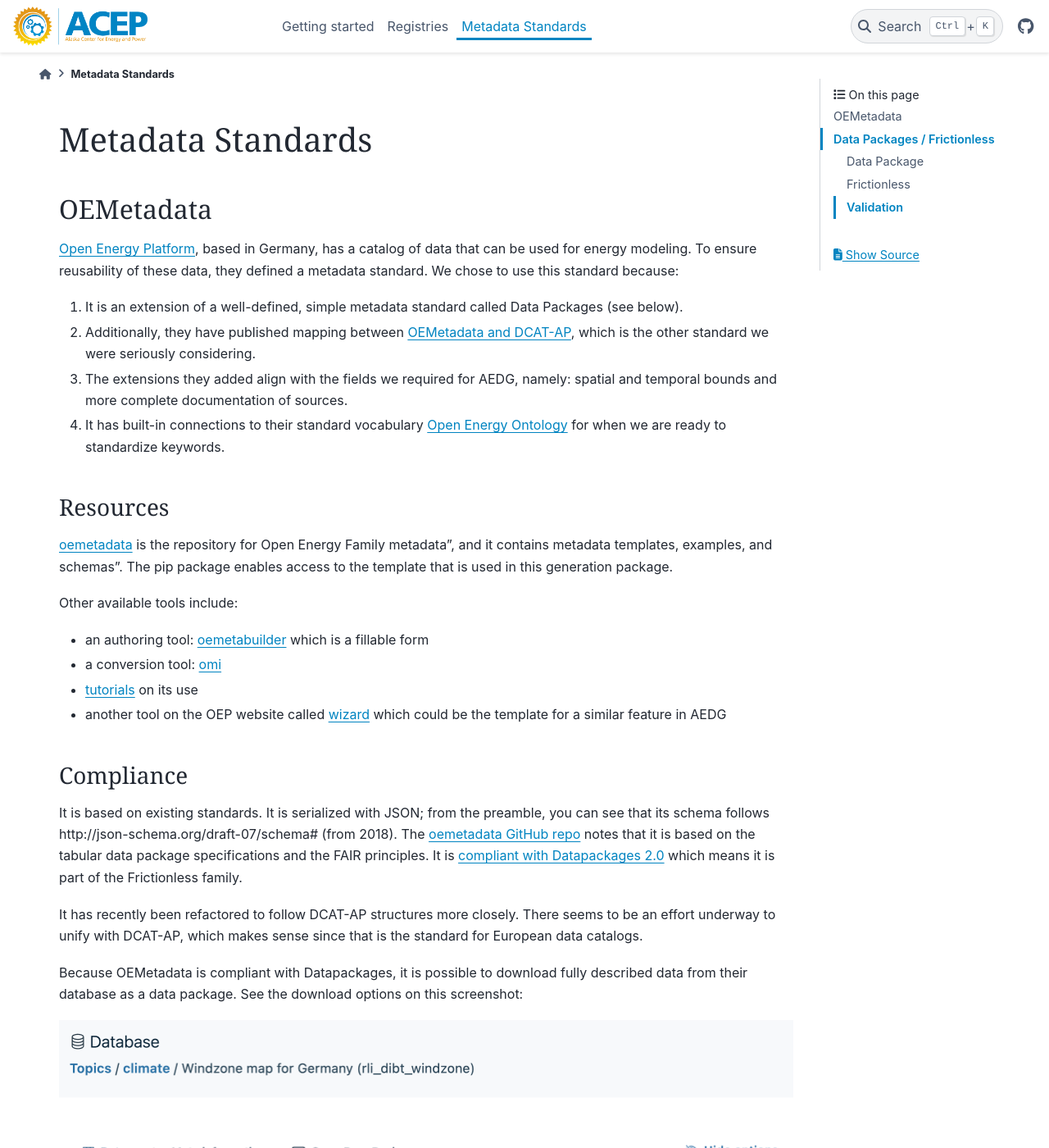
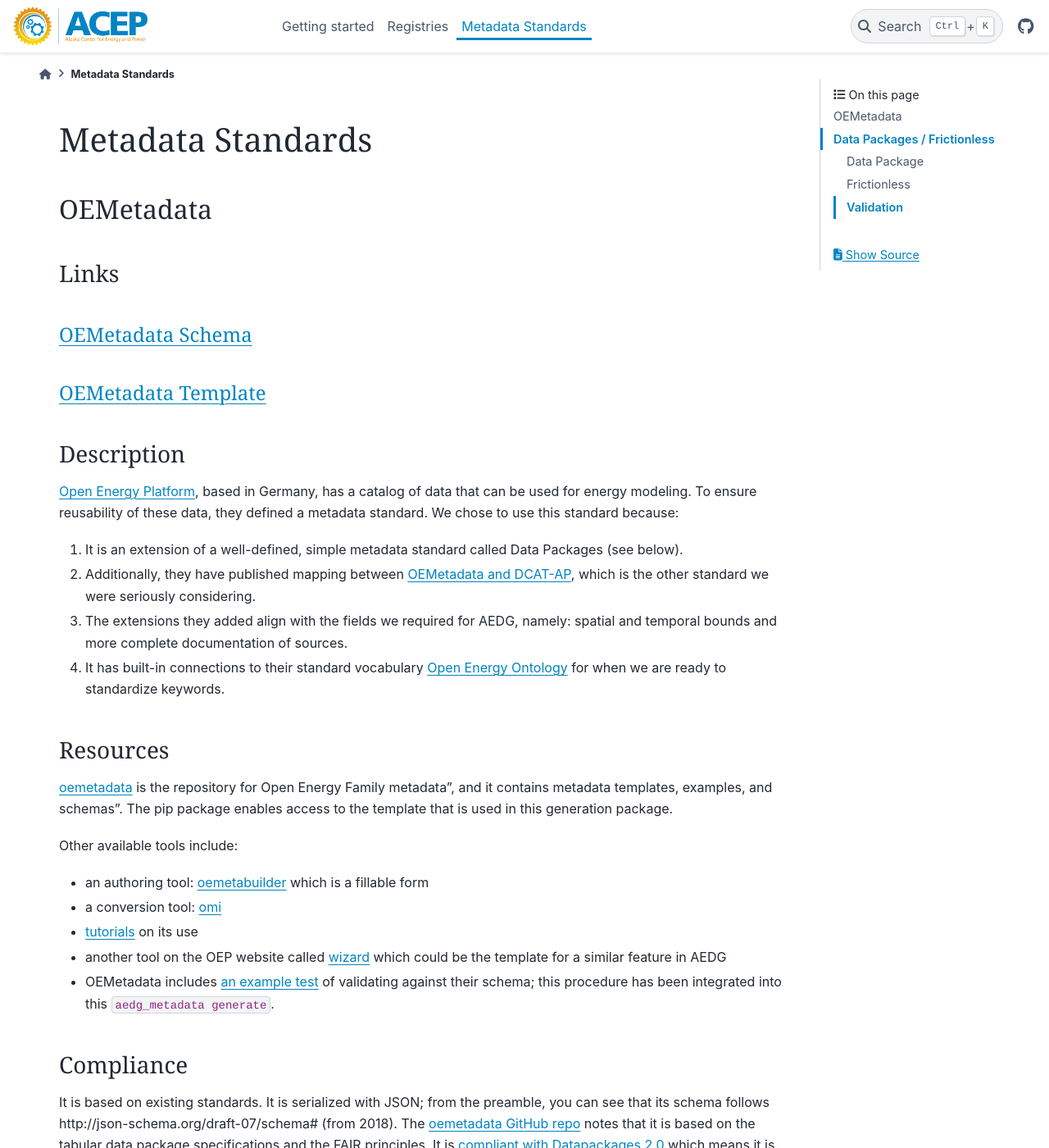
Before and after one commit to acep-aedg/aedg-metadata, a Sphinx documentation site: the page built from docs/source/oemetadata.md, in a window 1280 px wide and 1400 px high. Shown: the whole window at 82% size. Built offline with Sphinx 7.4.7 and the PyData theme 0.15.4, drawn with Linux system fonts in a browser that asks for light colours; pages that are not in the unit, such as notebooks, are missing from menus; some of the changed text lies outside the part shown.

Commit message:
add links to OEMetadata

```diff
--- a/docs/source/oemetadata.md
+++ b/docs/source/oemetadata.md
@@ -3,6 +3,14 @@
 
 (oemetadata-target)=
 ## OEMetadata
+
+### Links
+
+#### [OEMetadata Schema](https://github.com/OpenEnergyPlatform/oemetadata/blob/develop/oemetadata/latest/schema.json)
+
+#### [OEMetadata Template](https://github.com/OpenEnergyPlatform/oemetadata/blob/develop/oemetadata/latest/template.json)
+
+### Description
 
 [Open Energy Platform](https://openenergyplatform.org/), based in Germany, has a catalog of data that can be used for energy modeling. To ensure reusability of these data, they defined a metadata standard. We chose to use this standard because:
 
@@ -21,6 +29,7 @@
 - a conversion tool: [omi](https://omi.readthedocs.io/en/latest/)
 - [tutorials](https://openenergyplatform.github.io/academy/tutorials) on its use
 - another tool on the OEP website called [wizard](https://openenergyplatform.org/dataedit/wizard/) which could be the template for a similar feature in AEDG
+- OEMetadata includes [an example test](https://github.com/OpenEnergyPlatform/oemetadata/blob/develop/test/oemetadata/latest/test_example.py) of validating against their schema; this procedure has been integrated into this `aedg_metadata generate`.
 
 ### Compliance
 
```
Also changed, not shown: other parts of docs/source/oemetadata.md (+0 -2 lines).
